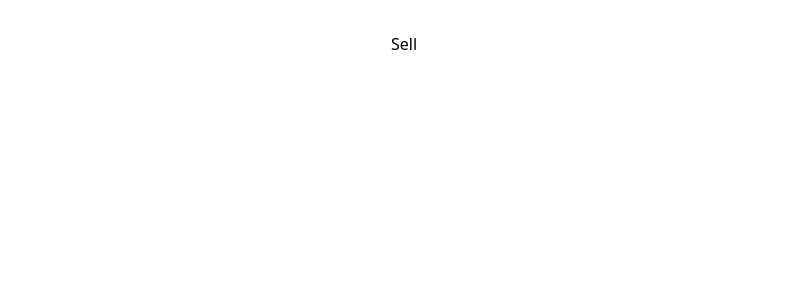
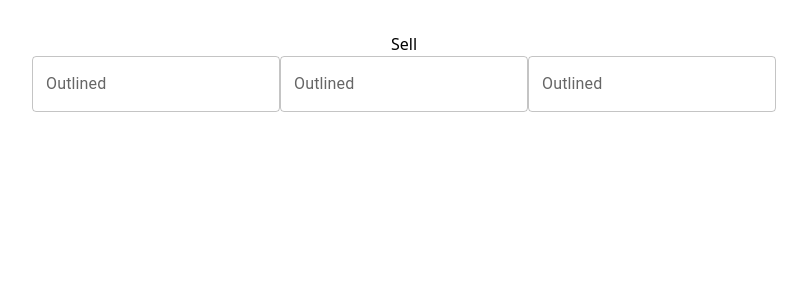
Before and after one commit to logan1o1/frontend, a React (Vite) app: page /sell in a window 1280 px wide. Shown: the top 300 px of the page, without its empty margins (236-1043 px from the left). Built offline with nearby package versions, Linux system fonts and the light colour scheme.

Commit message:
sell page

```diff
--- a/src/components/Sell/Sell.jsx
+++ b/src/components/Sell/Sell.jsx
@@ -1,9 +1,17 @@
-import React from 'react'
+import { TextField } from "@mui/material";
+import React from "react";
 
 const Sell = () => {
   return (
-    <div>Sell</div>
-  )
-}
+    <div>
+      <h1>Sell</h1>
+      <div>
+      <TextField id="outlined-basic" label="Outlined" variant="outlined" />
+      <TextField id="outlined-basic" label="Outlined" variant="outlined" />
+      <TextField id="outlined-basic" label="Outlined" variant="outlined" />
+      </div>
+    </div>
+  );
+};
 
-export default Sell
+export default Sell;
```
